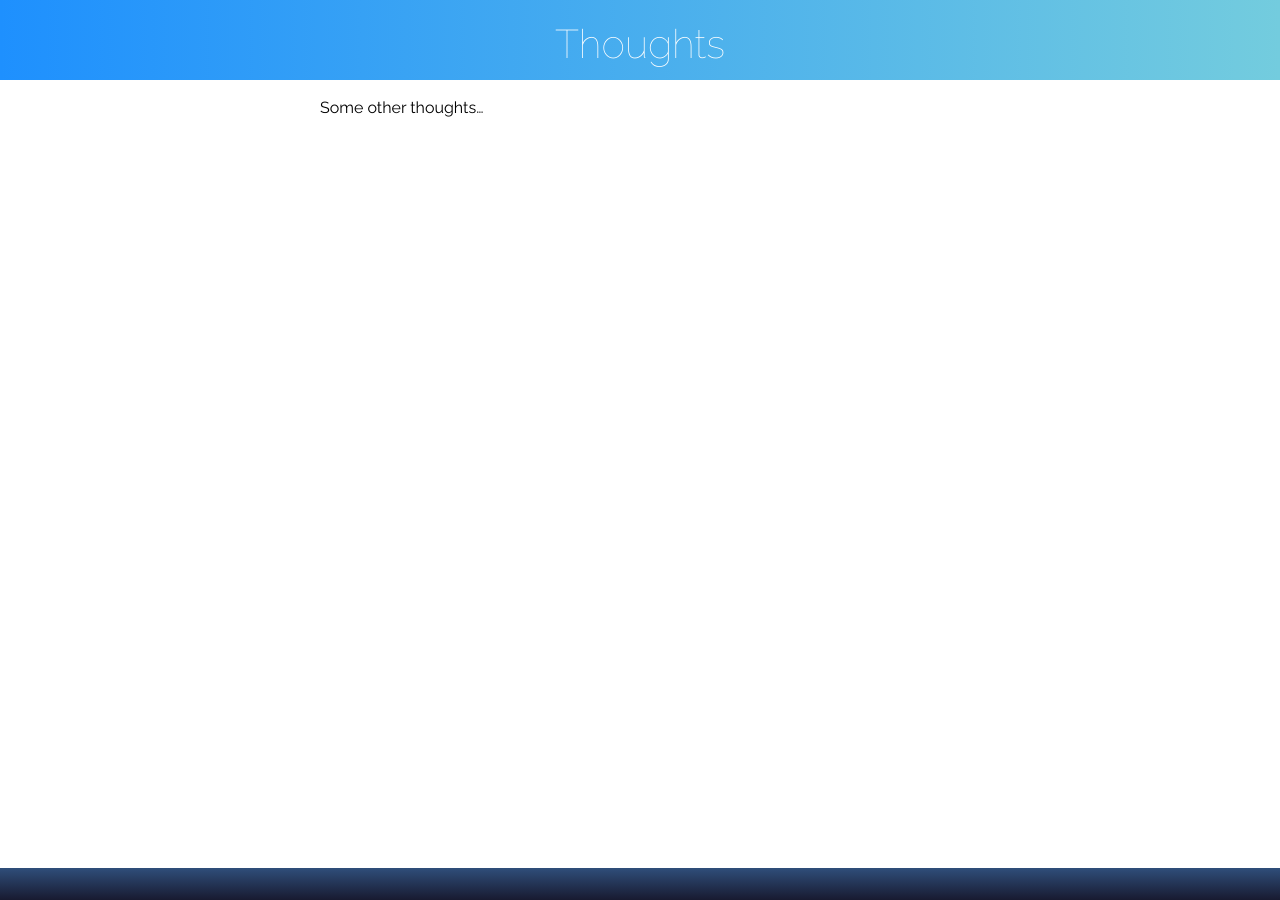
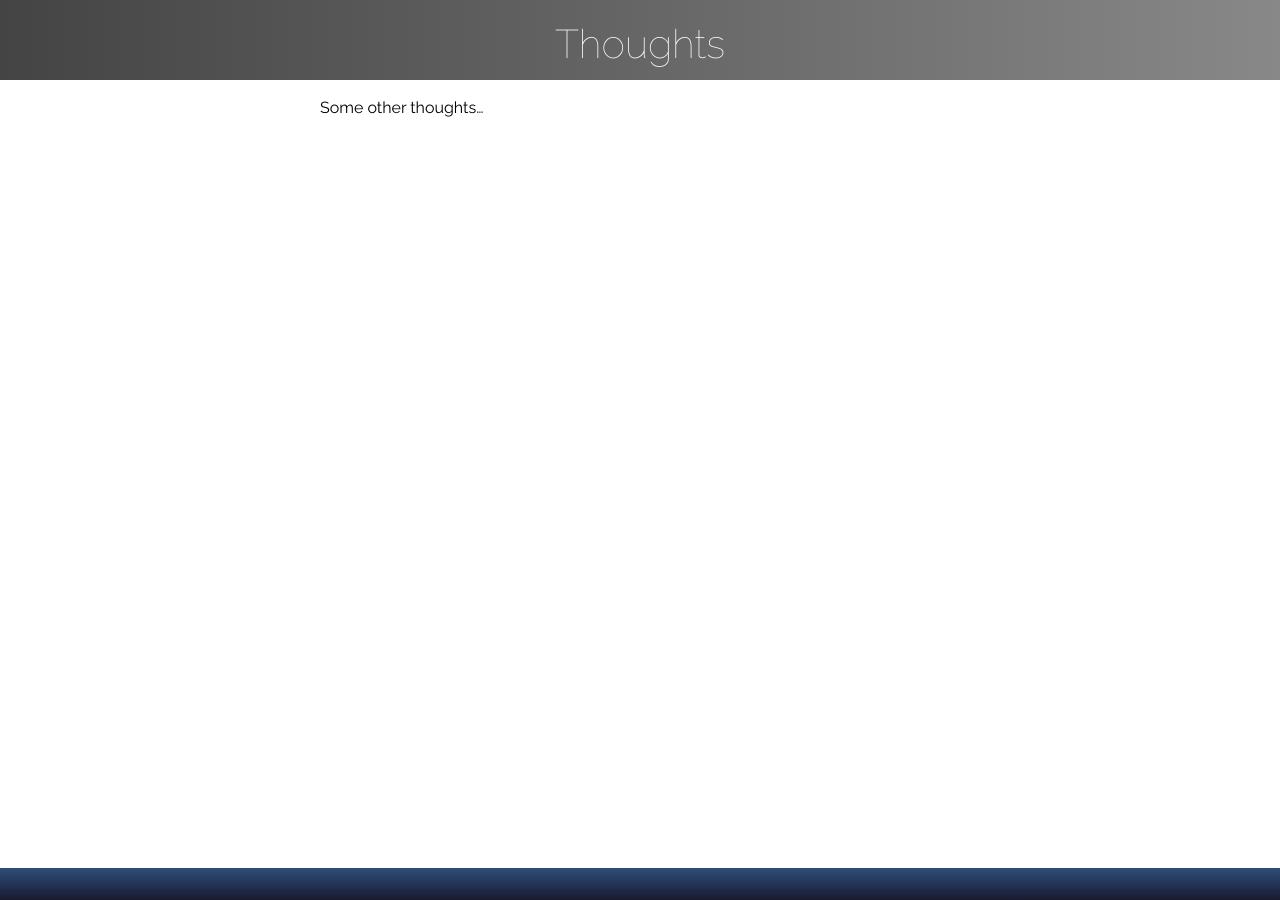
Before and after one commit to RarelyCharlie/rarelycharlie.github.io, a Jekyll site: the page built from _draft/thoughts.md, in a window 1280 px wide. Built offline with Jekyll 4.4.1, drawn with Linux system fonts in a browser that asks for light colours.

Commit message:
Update neutral.html

```diff
--- a/_layouts/neutral.html
+++ b/_layouts/neutral.html
@@ -22,7 +22,7 @@ body {font-size: 16px; line-height: 23px; font-family: Raleway; margin: 0;}
 body.keyboard {overflow: hidden;}
 #content h1 {font-size: 40px; line-height: normal; font-weight: 200; border-bottom: 1px solid #ccc; margin-bottom: .5ex;}
 #content h2 {font-size: 20px; font-weight: 500; margin-bottom: 0; z-index: 1; line-height: 26px; cursor: default;}
-#header {z-index: 1; position: relative; height: 80px; width: 100%; background: #159957 linear-gradient(to right, #1e90fe 0%, #73ccde 100%);}
+#header {z-index: 1; position: relative; height: 80px; width: 100%; background: #159957 linear-gradient(to right, #444444 0%, #888888 100%);}
 #footer {z-index: 9; position: fixed; bottom: 0; height: 32px; width: 100%; background: #2f4e7a linear-gradient(#2f4e7a, #181a30);}
 #version {color: #e8e8e8; display: inline;}
 #footer-menu {float: right;}
```
